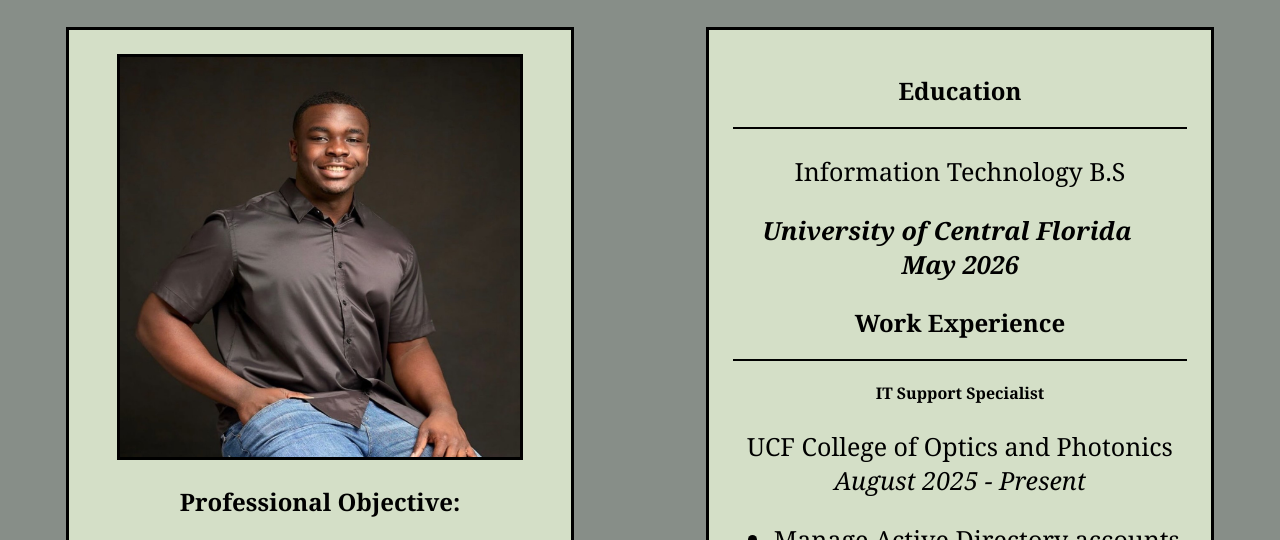
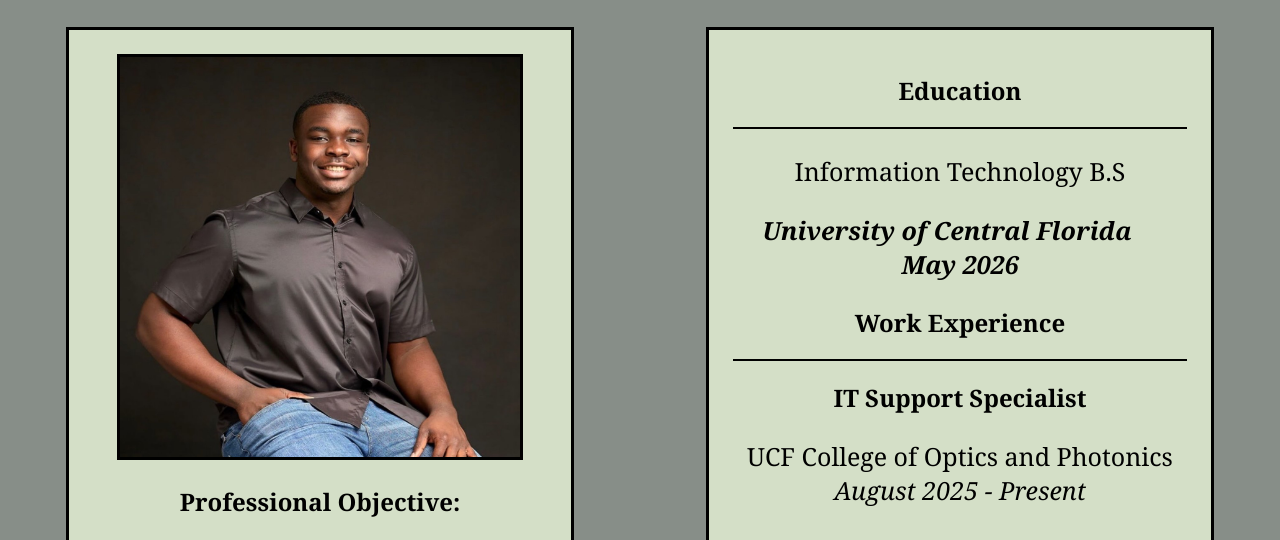
Before and after one commit to natedevs01/nates-resume, a plain HTML site: page index.html in a window 1280 px wide. Shown: the part 189-729 px from the top of the page. Drawn offline with Linux system fonts and the light colour scheme.

Commit message:
Update index.html

```diff
--- a/index.html
+++ b/index.html
@@ -50,7 +50,7 @@
 
             <h1>Work Experience</h1>
             <hr>
-            <h4>IT Support Specialist</h4>
+            <h2>IT Support Specialist</h2>
             <p>UCF College of Optics and Photonics<br><i>August 2025 - Present</i></p>
             <ul>
                 <li>Manage Active Directory accounts, including user provisioning and de-provisioning.</li>
@@ -98,4 +98,5 @@
 
     </body>
 
+
 </html>
```
